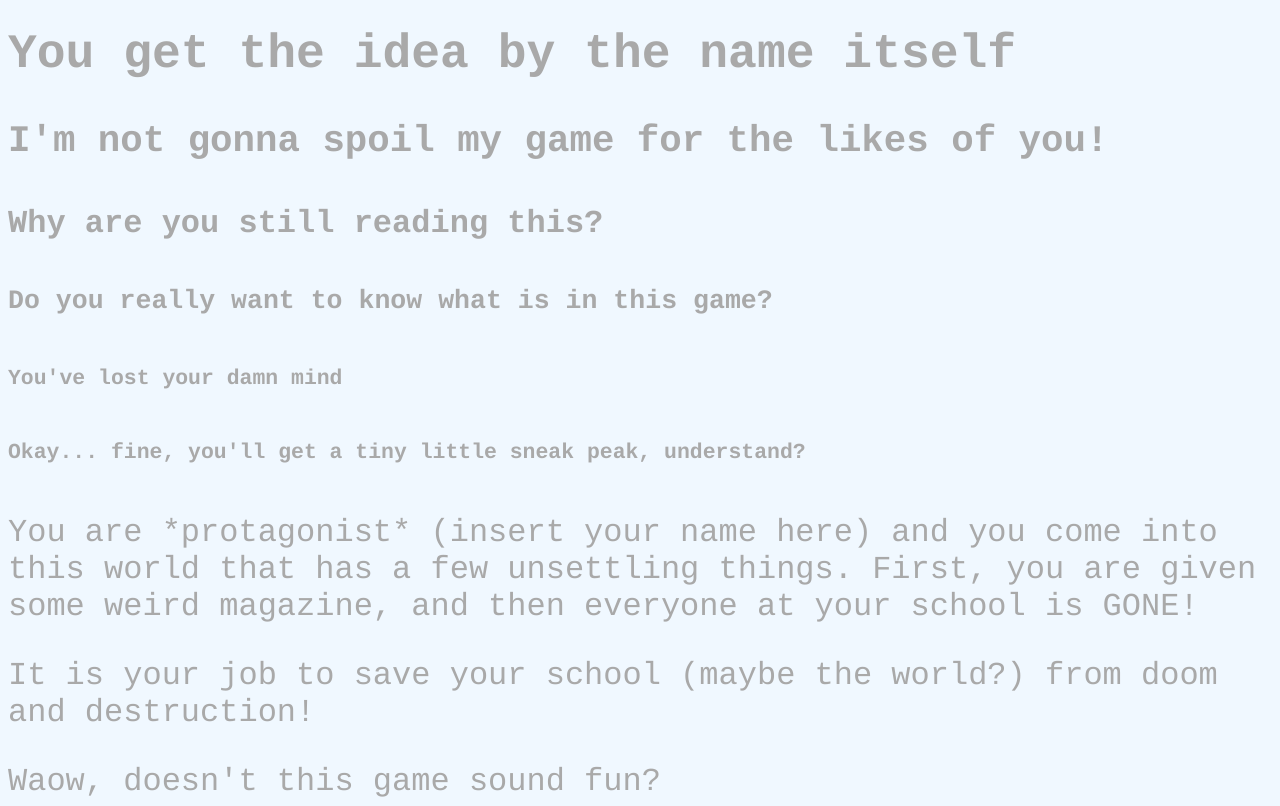
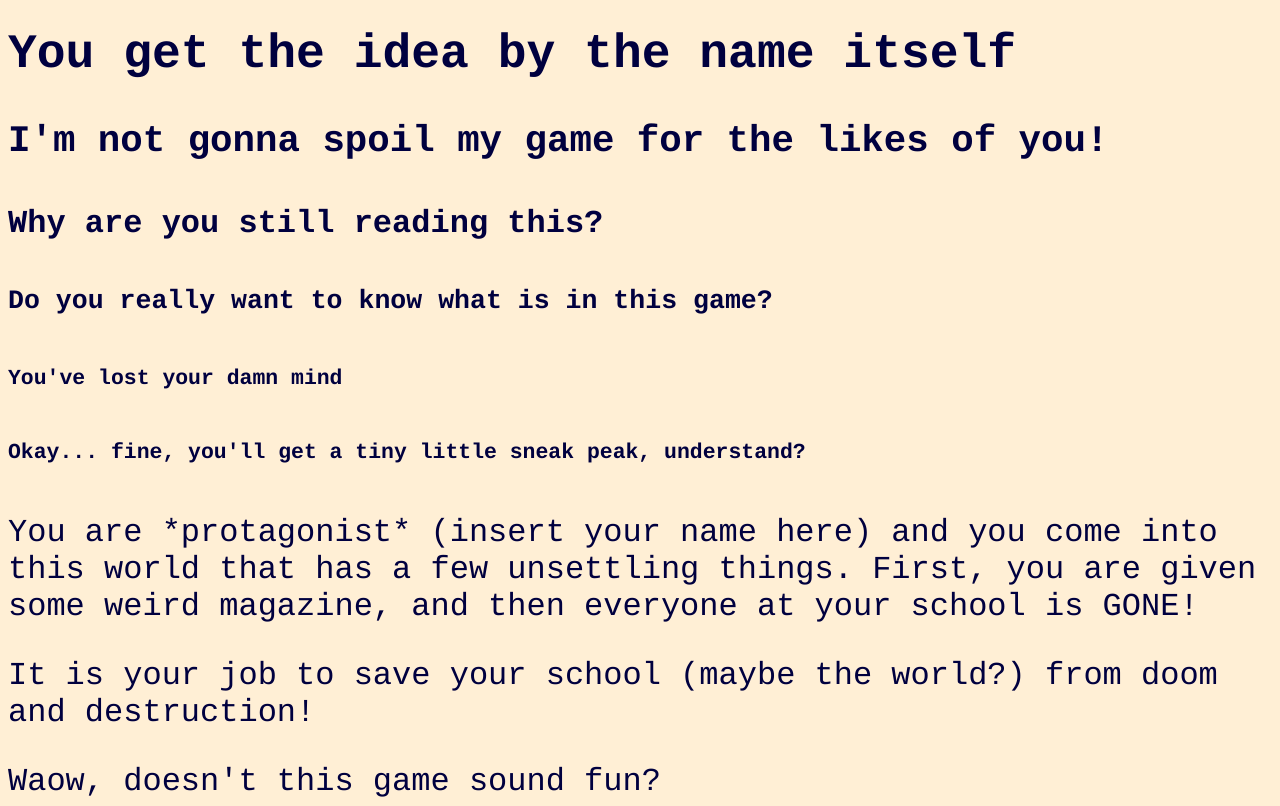
Before and after one commit to Altair1412-art/home.html, a plain HTML site: page index.html in a window 1280 px wide. Shown: the part 736-1542 px from the top of the page. Drawn offline with Linux system fonts and the light colour scheme.

Commit message:
Update index.html

```diff
--- a/index.html
+++ b/index.html
@@ -4,8 +4,8 @@
 <head>
 <style>
  body{
-   background-color: aliceblue;
-   color: darkgrey;
+   background-color: #ffefd5;
+   color: #00003f;
    font-size: 32px;
     font-family: "courier";
   }
```
